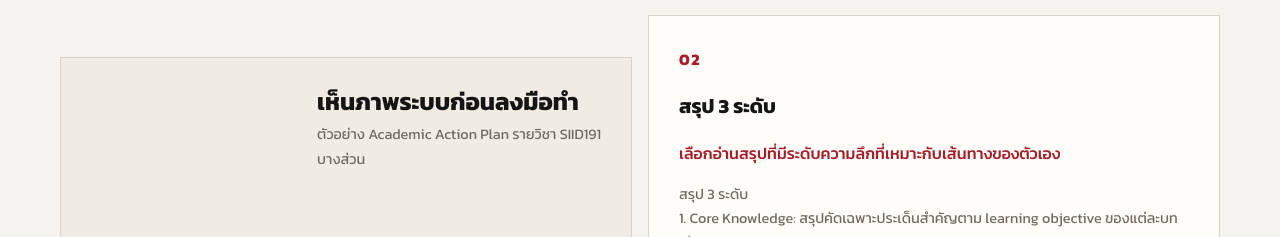
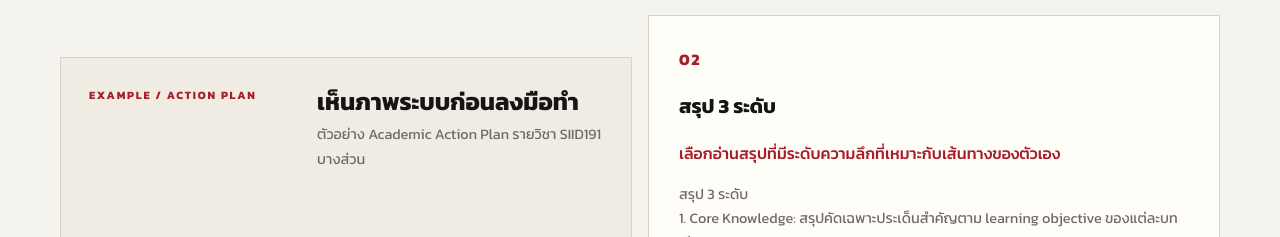
Before and after one commit to suvijaknuc/one-goal-many-paths, a plain HTML site: page index.html in a window 1280 px wide. Shown: the part 4034-4271 px from the top of the page. Drawn offline with nearby package versions, Linux system fonts and the light colour scheme; a web font is replaced by a local one.

Commit message:
Update index.html

```diff
--- a/index.html
+++ b/index.html
@@ -46,7 +46,7 @@
 <section class="section" id="policies"><div class="label">03 / POLICIES</div><div class="head"><h2>นโยบายหลัก<br><em>One Goal, Many Paths</em></h2><p>ไม่ได้ตั้งใจทำ Resource ให้เยอะที่สุด แต่ตั้งใจออกแบบระบบให้ Resource แต่ละอย่างมีหน้าที่ของมัน</p></div>
 <div class="policies">
 <article class="wide"><b>01</b><div><h3>Academic Action Plan</h3><strong>รู้ล่วงหน้า ว่าอะไรจะมาเมื่อไร</strong><p>แยก Action Plan ตามรายวิชา 191, 192, 193 ระบุ Resource ช่วงเวลาทำงาน deadline ผู้รับผิดชอบหลัก–รอง และมี Head ย่อยดูแลภาพรวมของแต่ละรายวิชา</p><ul><li>กำหนดงานและ deadline ตั้งแต่ต้น</li><li>มีผู้รับผิดชอบชัดเจน</li><li>จัดลำดับความสำคัญของ Resource</li><li>บอกสถานะของ Resource</li><li>ปรับแผนได้เมื่อสถานการณ์เปลี่ยน</li></ul></div></article>
-<div class="action-plan-showcase"><div class="experience-image2"></div><div><h3>เห็นภาพระบบก่อนลงมือทำ</h3><p>ตัวอย่าง Academic Action Plan รายวิชา SIID191 บางส่วน</p></div><div class="experience-image2"><img src="assets/actionplan.jpg" alt="Action Plan"></div></div>
+<div class="action-plan-showcase"><div class="showcase-label">EXAMPLE / ACTION PLAN</div><div><h3>เห็นภาพระบบก่อนลงมือทำ</h3><p>ตัวอย่าง Academic Action Plan รายวิชา SIID191 บางส่วน</p></div><div class="experience-image2"><img src="assets/actionplan.jpg" alt="Action Plan"></div></div>
 <article><b>02</b><h3>สรุป 3 ระดับ</h3><strong>เลือกอ่านสรุปที่มีระดับความลึกที่เหมาะกับเส้นทางของตัวเอง</strong><p>สรุป 3 ระดับ<br>1. Core Knowledge: สรุปคัดเฉพาะประเด็นสำคัญตาม learning objective ของแต่ละบทเรียน<br>2. Further Details: สรุปที่เพิ่มรายละเอียดเนื้อหาเข้าไปมากขึ้น<br>3. Deep Dive: สรุปที่ลงทุกรายละเอียดรวมถึงอาจเพิ่มเติมเนื้อหานอกเหนือบทเรียนที่น่าสนใจ</p><div class="tags"><span>Core Knowledge</span><span>Further Details</span><span>Deep Dive</span></div></article>
 <article><b>03</b><h3>โจทย์ทบทวน 3 ระดับ</h3><strong>จากจำ → เข้าใจ → ประยุกต์</strong><p>โจทย์ทบทวน 3 ระดับ<br>1. Knowledge: โจทย์ทบทวนที่เน้น recall ความรู้<br>2. Comprrehension: โจทย์ทบทวนที่ทดสอบความเข้าใจในเนื้อหา<br>3. Application: โจทย์ที่เน้นการประยุกต์ใช้ในทางการแพทย์</p><div class="tags"><span>Knowledge</span><span>Comprehension</span><span>Application</span></div></article>
 <article><b>04</b><h3>Resources</h3><strong>มี Resources ให้หลากหลายถึง 6 ประเภท</strong><p>1. สรุป: มีสรุปให้เลือก 3 ระดับ<br>2. Lecture Notes: สไลด์ของอาจารย์ที่ผ่านการจดมาแล้ว<br>3. คลิปวิดีโอสอน: คลิปติวโดยฝ่ายวิชาการ อธิบายหัวข้อที่ท้าทายให้เข้าใจมากขึ้นโดยเนื้อหายังคงครบถ้วน<br>4. โจทย์ทบทวน: โจทย์ทบทวนที่มีให้เลือก 3 ระดับ<br>5. Textbook เพิ่มเติม: แนะนำ textbook ที่น่าสนใจในการศึกษาเพิ่มเติม<br>6. ข้อสอบและMock Exam: เฉลยข้อสอบ และทำ Mock Exam เตรียมความพร้อมก่อนสอบ Summative</p></article>
```
